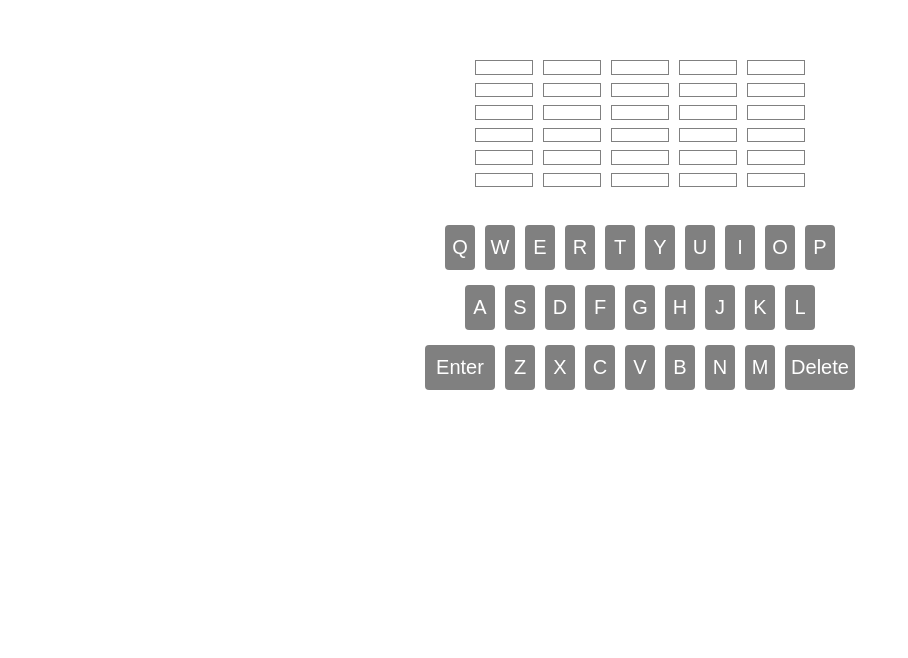
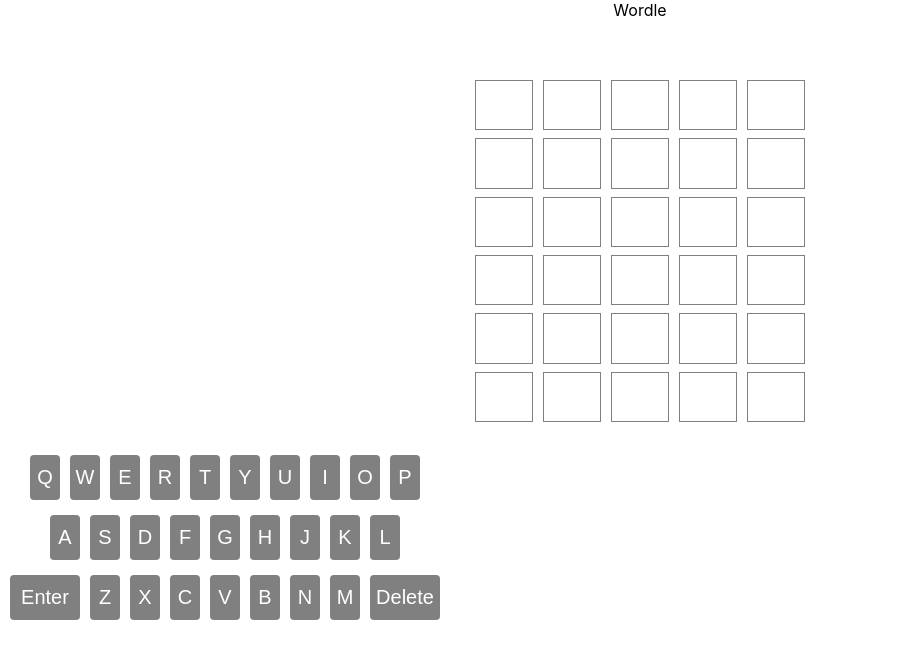
Before and after one commit to theprakashkumar/roc8-wordle, a React (Create React App) app: page / in a window 1280 px wide. Shown: the top 658 px of the page, without its empty margins (0-908 px from the left). Built offline with nearby package versions, Linux system fonts and the light colour scheme.

Commit message:
add navbar + moved Keyboard component up into App.js

```diff
--- a/src/App.js
+++ b/src/App.js
@@ -1,10 +1,18 @@
+import { useContext } from "react";
 import "./App.css";
 import Board from "./components/Board";
+import GameOver from "./components/GameOver";
+import Keyboard from "./components/Keyboard";
+import Navbar from "./components/Navbar";
+import { DataContext } from "./context/DataContext";
 
 function App() {
+    const { gameOver } = useContext(DataContext);
     return (
         <div className="App">
+            <Navbar />
             <Board />
+            <div>{gameOver ? <GameOver /> : <Keyboard />}</div>
         </div>
     );
 }
--- a/src/components/Board.jsx
+++ b/src/components/Board.jsx
@@ -13,7 +13,6 @@ const Board = () => {
                 {board.map((row, index) => (
                     <Row rowData={row} rowNumber={index} />
                 ))}
-                {gameOver ? <GameOver /> : <Keyboard />}
             </div>
         </div>
     );
--- /dev/null
+++ b/src/components/Navbar.jsx
@@ -0,0 +1,9 @@
+const Navbar = () => {
+    return (
+        <nav>
+            <div>Wordle</div>
+        </nav>
+    );
+};
+
+export default Navbar;
```
Also changed, not shown: src/components/Navbar.css (added).
